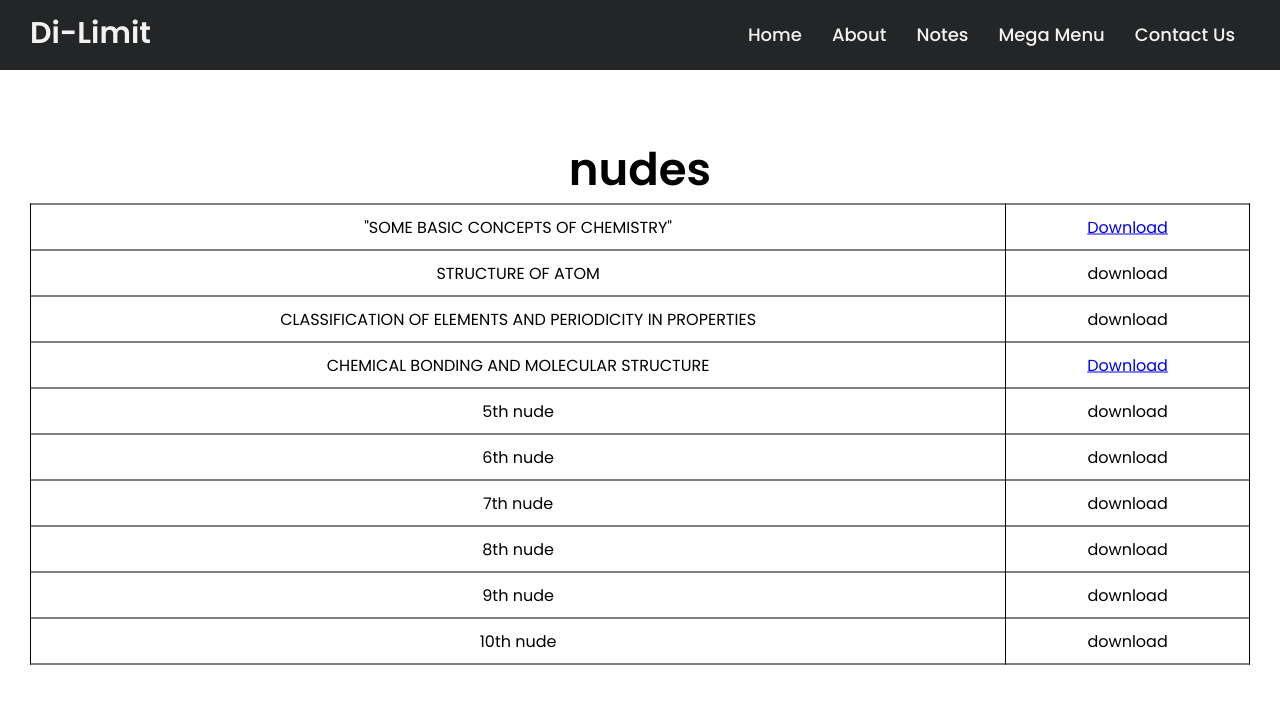
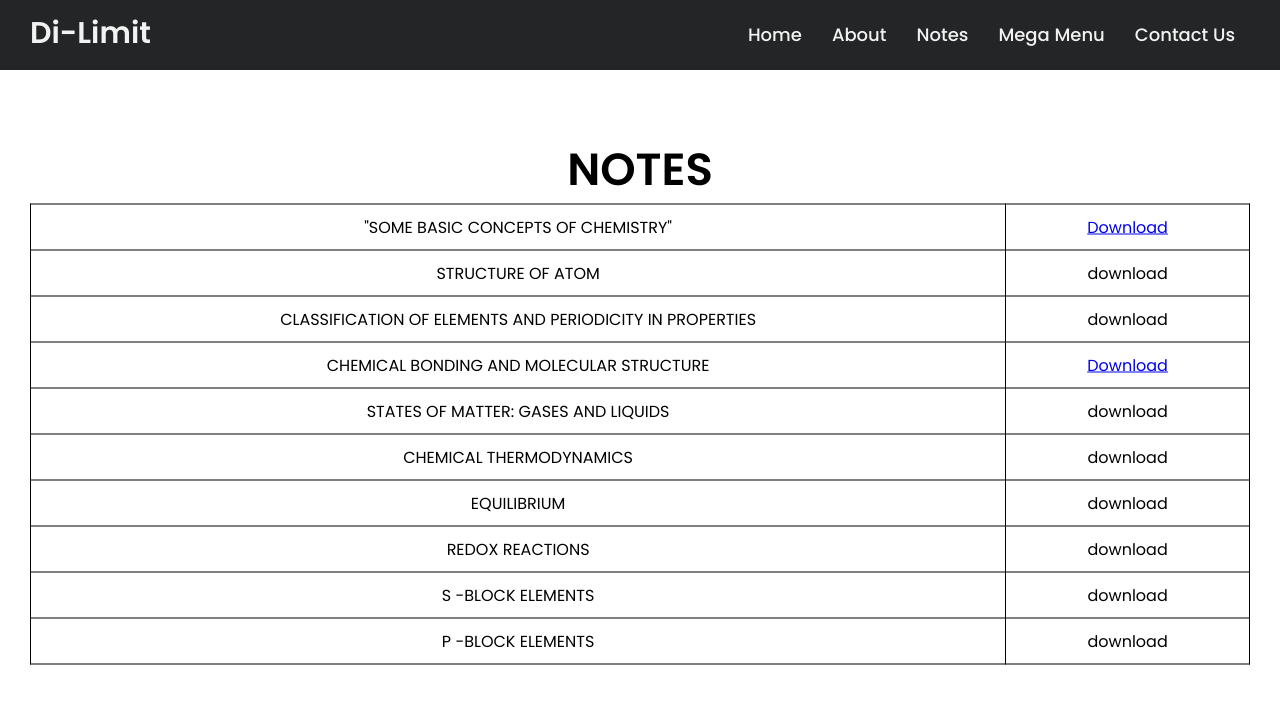
Before and after one commit to wrongsolutions/DiLimit, a plain HTML site: page noteschem.html in a window 1280 px wide. Drawn offline with Linux system fonts and the light colour scheme.

Commit message:
Update noteschem.html

```diff
--- a/noteschem.html
+++ b/noteschem.html
@@ -146,7 +146,7 @@
   </nav>
 
   <div class="body-text">
-    <div class="title">nudes</div>
+    <div class="title">NOTES</div>
 	<table>
 		<tr>
 			<td class="first-col">"SOME BASIC CONCEPTS OF CHEMISTRY"</td>
@@ -165,27 +165,27 @@
 			<td class="second-col"><a href="Chemical bonding and molecular structure.pdf" target="_maderchod"> Download</td>
 		</tr>
 		<tr>
-			<td class="first-col">5th nude</td>
+			<td class="first-col">STATES OF MATTER: GASES AND LIQUIDS</td>
 			<td class="second-col">download</td>
 		</tr>
 		<tr>
-			<td class="first-col">6th nude</td>
+			<td class="first-col">CHEMICAL THERMODYNAMICS</td>
 			<td class="second-col">download</td>
 		</tr>
 		<tr>
-			<td class="first-col">7th nude</td>
+			<td class="first-col"> EQUILIBRIUM </td>
 			<td class="second-col">download</td>
 		</tr>
 		<tr>
-			<td class="first-col">8th nude</td>
+			<td class="first-col"> REDOX REACTIONS</td>
 			<td class="second-col">download</td>
 		</tr>
 		<tr>
-			<td class="first-col">9th nude</td>
+			<td class="first-col">S -BLOCK ELEMENTS</td>
 			<td class="second-col">download</td>
 		</tr>
 		<tr>
-			<td class="first-col">10th nude</td>
+			<td class="first-col">P -BLOCK ELEMENTS</td>
 			<td class="second-col">download</td>
 		</tr>
 	</table>
```
